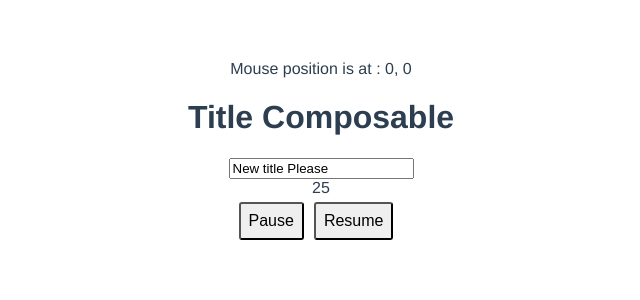
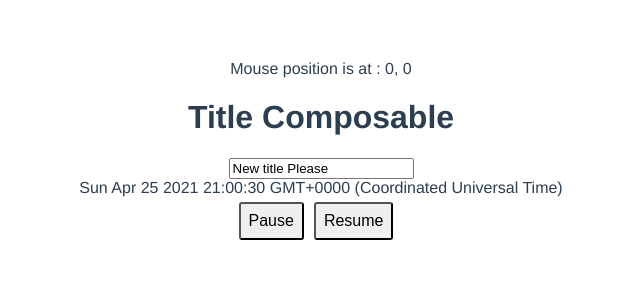
Before and after one commit to yxj0312/build-gmail-clone-with-vue-3, a Vue app: page / in a window 1280 px wide. Shown: the top 300 px of the page, without its empty margins (319-959 px from the left). Built offline with nearby package versions, Linux system fonts and the light colour scheme.

Commit message:
add useNow

```diff
--- a/src/App.vue
+++ b/src/App.vue
@@ -29,7 +29,7 @@ export default {
 
 <script setup>
 import { useMouse } from './composables/mouse';
-import { useTitle, useRefHistory, useInterval } from '@vueuse/core'
+import { useTitle, useRefHistory, useInterval, useNow } from '@vueuse/core'
 import { ref, onMounted, onUnmounted } from 'vue'
 
 const { x, y } = useMouse()
@@ -48,7 +48,8 @@ const { undo } = useRefHistory(state, {
 //  count will increase every 200ms
 // const counter =  useInterval(200)
 
-const {counter, pause, resume } = useInterval(200, { controls: true})
+// const {counter, pause, resume } = useInterval(200, { controls: true})
+const { now, pause, resume } = useNow({ controls: true })
 
 
 </script>
@@ -57,7 +58,10 @@ const {counter, pause, resume } = useInterval(200, { controls: true})
   Mouse position is at : {{ x }}, {{ y }}
   <h1>Title Composable</h1>
   <input v-model="title" type="text">
-  <div>{{ counter }}</div>
+  <!-- <div>{{ counter }}</div>
+  <button @click="pause">Pause</button>
+  <button @click="resume">Resume</button> -->
+  <div>{{ now }}</div>
   <button @click="pause">Pause</button>
   <button @click="resume">Resume</button>
 </template>
```
